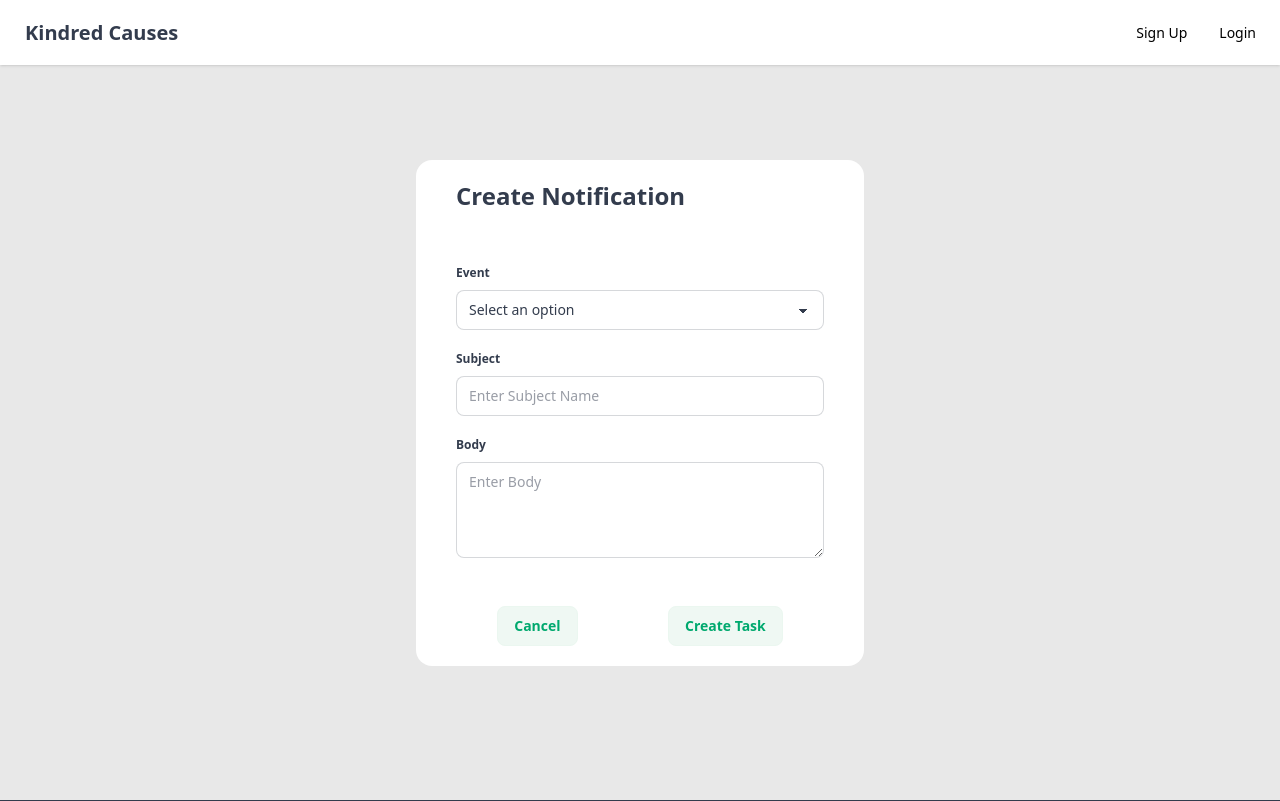
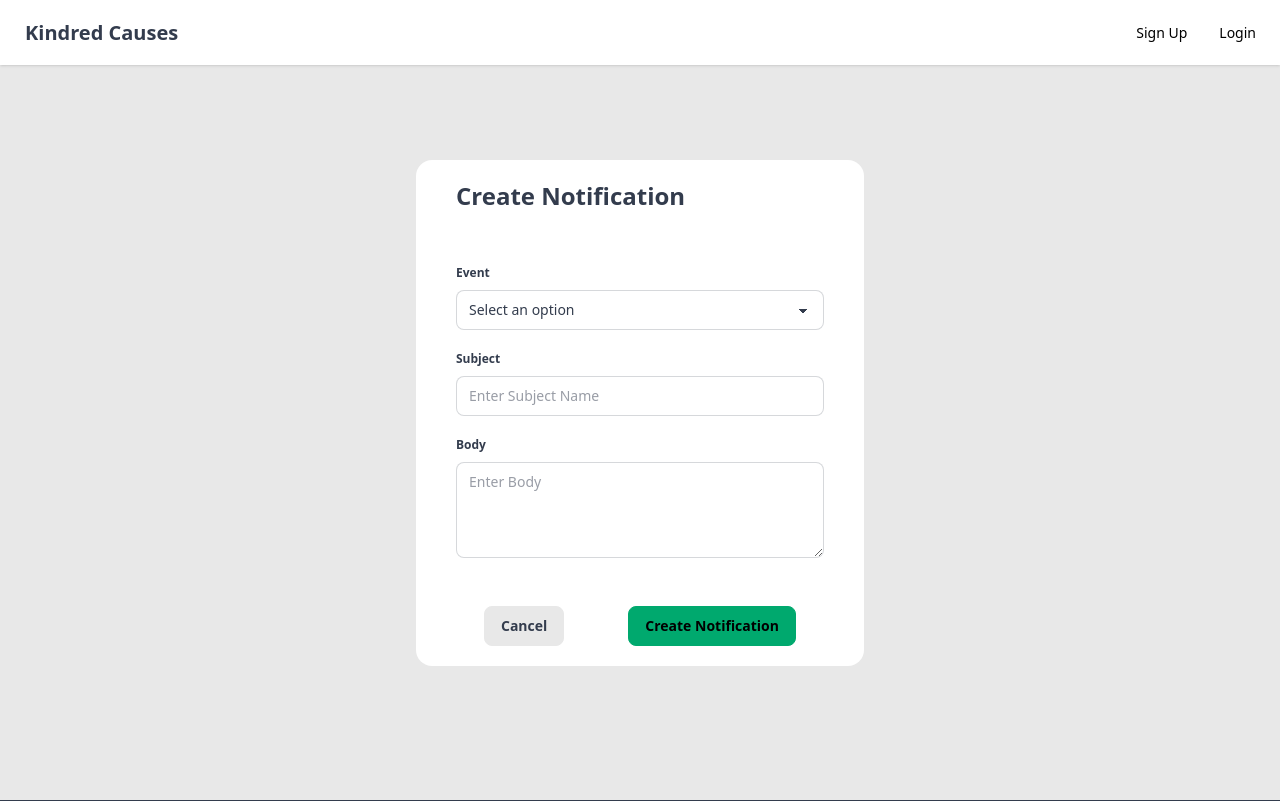
Before and after one commit to alesss-b/kindred-causes, a Django app: page /notification/new/ in a window 1280 px wide. Shown: the top 801 px of the page. Run offline with Django 5.2, Linux system fonts and the light colour scheme; data that the repository does not hold is empty; style sheets or scripts are compiled from the project's sources.

Commit message:
Restyled back button

```diff
--- a/kindred_causes/main/templates/notification_management.html
+++ b/kindred_causes/main/templates/notification_management.html
@@ -33,14 +33,14 @@
 
 {% block form_buttons %}
     {% if view_type == 'view' %}
-        <a onClick="javascript:history.go(-1);" class="btn btn-soft btn-success">Back</a>
+        <a onClick="javascript:history.go(-1);" class="btn">Back</a>
     {% else %}
-        <a href="{% url 'event_browser' %}" class="btn btn-soft btn-success">Cancel</a>
-        <button type="submit" class="btn btn-soft btn-success">
+        <a href="{% url 'event_browser' %}" class="btn">Cancel</a>
+        <button type="submit" class="btn btn-success">
             {% if view_type == 'update' %}
                 Save Changes
             {% elif view_type == 'create' %}
-                Create Task
+                Create Notification
             {% endif %}
         </button>
     {% endif %}
--- a/kindred_causes/templates/navbar.html
+++ b/kindred_causes/templates/navbar.html
@@ -21,7 +21,9 @@
 
             <div class="dropdown dropdown-end">
                 <div tabindex="0" role="button" class="btn btn-ghost btn-circle avatar indicator">
-                    <span class="indicator-item status indicator-start status-primary"></span>
+                    {% if unread_notifications > 0 %}
+                        <span class="indicator-item status indicator-start status-primary"></span>
+                    {% endif %}
                     <div class="w-10 rounded-full">
                         {% if profile.avatar %}
                             <img src="{{ profile.avatar.image_url }}" alt="Avatar" class="rounded-full w-10 h-10">
```
Also changed, not shown: kindred_causes/main/templates/notification_details.html (+7 -5 lines).
